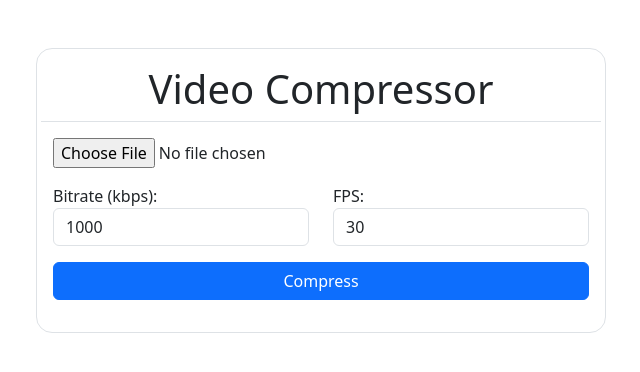
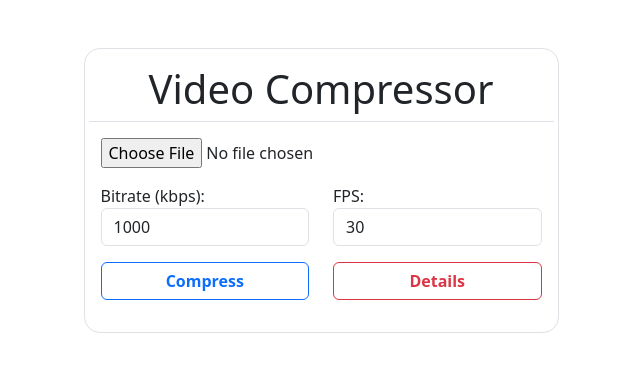
Before and after one commit to tallha492/video-compression-frontend, a React (Create React App) app: page / in a window 1280 px wide. Shown: the top 372 px of the page, without its empty margins (319-959 px from the left). Built offline with nearby package versions, Linux system fonts and the light colour scheme.

Commit message:
url change

```diff
--- a/src/App.js
+++ b/src/App.js
@@ -1,14 +1,27 @@
 import React, { useState } from "react";
 import axios from "axios";
-import { Col, Container, Row, Spinner } from "reactstrap";
+import {
+  Col,
+  Container,
+  Modal,
+  ModalBody,
+  ModalHeader,
+  Row,
+  Spinner,
+} from "reactstrap";
 
 function App() {
+  const BaseURL = "https://content.medicalradar.es";
+
   const [inputFile, setInputFile] = useState(null);
   const [fps, setFps] = useState(30);
   const [bitrate, setBitrate] = useState(1000);
+  const [videoDetails, setVideoDetails] = useState({});
   const [video, setVideo] = useState("");
-
+  const [videoPreview, setVideoPreview] = useState(false);
   const [isLoading, setIsLoading] = useState(false);
+  const [compressedVideo, setCompressedVideo] = useState(null);
+  const [spin, setSpin] = useState(false);
 
   const handleUpload = async () => {
     if (!inputFile) {
@@ -24,46 +37,83 @@ function App() {
     formData.append("bitrate", bitrate);
 
     try {
-      const response = await axios.post(
-        "http://localhost:5000/api/compress",
-        formData,
-        {
-          headers: {
-            "Content-Type": "multipart/form-data",
-          },
-        }
-      );
+      const response = await axios.post(BaseURL + "/api/compress", formData, {
+        headers: {
+          "Content-Type": "multipart/form-data",
+        },
+        responseType: "blob",
+      });
 
-      const videoBlob = new Blob([response.data.video], { type: "video/mp4" });
+      const videoBlob = new Blob([response.data], { type: "video/mp4" });
 
-      setVideo(videoBlob);
+      setVideo(URL.createObjectURL(videoBlob));
       setIsLoading(false);
+      convertBlobToFile(URL.createObjectURL(videoBlob), "converted.mp4");
     } catch (error) {
       setIsLoading(false);
       console.error("Error during upload:", error);
     }
   };
 
-  const handleDownload = () => {
-    if (video) {
-      const url = URL.createObjectURL(video);
+  const handleDetails = async () => {
+    if (!inputFile) {
+      alert("Please select a video file");
+      return;
+    }
 
-      const a = document.createElement("a");
-      a.href = url;
-      a.download = "compressed_video.mp4";
-      document.body.appendChild(a);
-      a.click();
-      document.body.removeChild(a);
+    setSpin(true);
+
+    const formData = new FormData();
+
+    const VideoFile = compressedVideo !== null ? compressedVideo : inputFile;
+
+    formData.append("video", VideoFile);
+
+    try {
+      const response = await axios.post(BaseURL + "/api/details", formData, {
+        headers: {
+          "Content-Type": "multipart/form-data",
+        },
+      });
+
+      setVideoDetails(response.data);
+
+      setSpin(false);
+    } catch (error) {
+      setSpin(false);
+      console.error("Error during fetching details:", error);
     }
   };
+
+  function convertBlobToFile(blobUrl, fileName) {
+    // Create a new XMLHttpRequest
+    var xhr = new XMLHttpRequest();
+    xhr.open("GET", blobUrl, true);
+    xhr.responseType = "blob";
+
+    // When the request is successful, read the Blob data
+    xhr.onload = function () {
+      if (xhr.status === 200) {
+        var blob = xhr.response;
+
+        // Create a new File object using the Blob data
+        var file = new File([blob], fileName, { type: blob.type });
+
+        setCompressedVideo(file);
+      }
+    };
+
+    // Send the XMLHttpRequest
+    xhr.send();
+  }
 
   return (
     <>
       <>
         <Container>
-          <Row className="justify-content-center py-5">
+          <Row className="justify-content-center py-5 gap-3">
             <Col
-              lg={6}
+              lg={5}
               className="p-3 border border-1 border-inherit"
               style={{ borderRadius: "16px" }}
             >
@@ -105,37 +155,86 @@ function App() {
               <Row className="my-3">
                 <Col>
                   <button
-                    disabled={isLoading}
-                    className="w-100 btn btn-md btn-block btn-primary"
+                    disabled={isLoading || spin}
+                    className="w-100 btn btn-md btn-block btn-outline-primary fw-bold"
                     onClick={handleUpload}
                   >
                     {isLoading ? <Spinner /> : "Compress"}
                   </button>
                 </Col>
+                <Col>
+                  <button
+                    disabled={isLoading || spin}
+                    className="w-100 btn btn-md btn-block btn-outline-danger fw-bold"
+                    onClick={() => {
+                      handleDetails();
+                    }}
+                  >
+                    {spin ? <Spinner /> : "Details"}
+                  </button>
+                </Col>
+                {video && (
+                  <Col>
+                    <button
+                      disabled={isLoading || spin}
+                      onClick={() => setVideoPreview(true)}
+                      className="w-100 btn btn-md btn-block btn-outline-success fw-bold"
+                    >
+                      Preview
+                    </button>
+                  </Col>
+                )}
               </Row>
             </Col>
-          </Row>
-
-          <Row>
-            <Col>
-              {video && (
-                <>
-                  <div>
-                    <button
-                      className="w-50 btn btn-md btn-block btn-primary"
-                      onClick={handleDownload}
-                    >
-                      Download
-                    </button>
-                  </div>
-                  <div>
-                    <video src={URL.createObjectURL(video)}></video>
-                  </div>
-                </>
-              )}
-            </Col>
+            {videoDetails.bitrate && videoDetails.fps && (
+              <Col
+                lg={5}
+                className="p-3 border border-1 border-inherit"
+                style={{ borderRadius: "16px" }}
+              >
+                <Row className="border-bottom">
+                  <Col className="text-center">
+                    <h1>Video Details</h1>
+                  </Col>
+                </Row>
+                <Row className="my-3">
+                  <Col className="align-self-center">
+                    <h4>Video Bitrate:</h4>
+                  </Col>
+                  <Col className="align-self-center">
+                    <h5>{videoDetails.bitrate}</h5>
+                  </Col>
+                </Row>
+                <Row className="my-3">
+                  <Col className="align-self-center">
+                    <h4>Video FPS:</h4>
+                  </Col>
+                  <Col className="align-self-center">
+                    <h5>{videoDetails.fps}</h5>
+                  </Col>
+                </Row>
+              </Col>
+            )}
           </Row>
         </Container>
+
+        <Modal isOpen={videoPreview} size="xl" zIndex={9} centered>
+          <ModalHeader
+            toggle={() => {
+              setVideoPreview(false);
+            }}
+          >
+            Compressed Video
+          </ModalHeader>
+          <ModalBody>
+            <video
+              controls
+              src={video ? video : ""}
+              type="video/mp4"
+              className="w-100 h-100"
+            ></video>
+          </ModalBody>
+        </Modal>
       </>
     </>
   );
```
